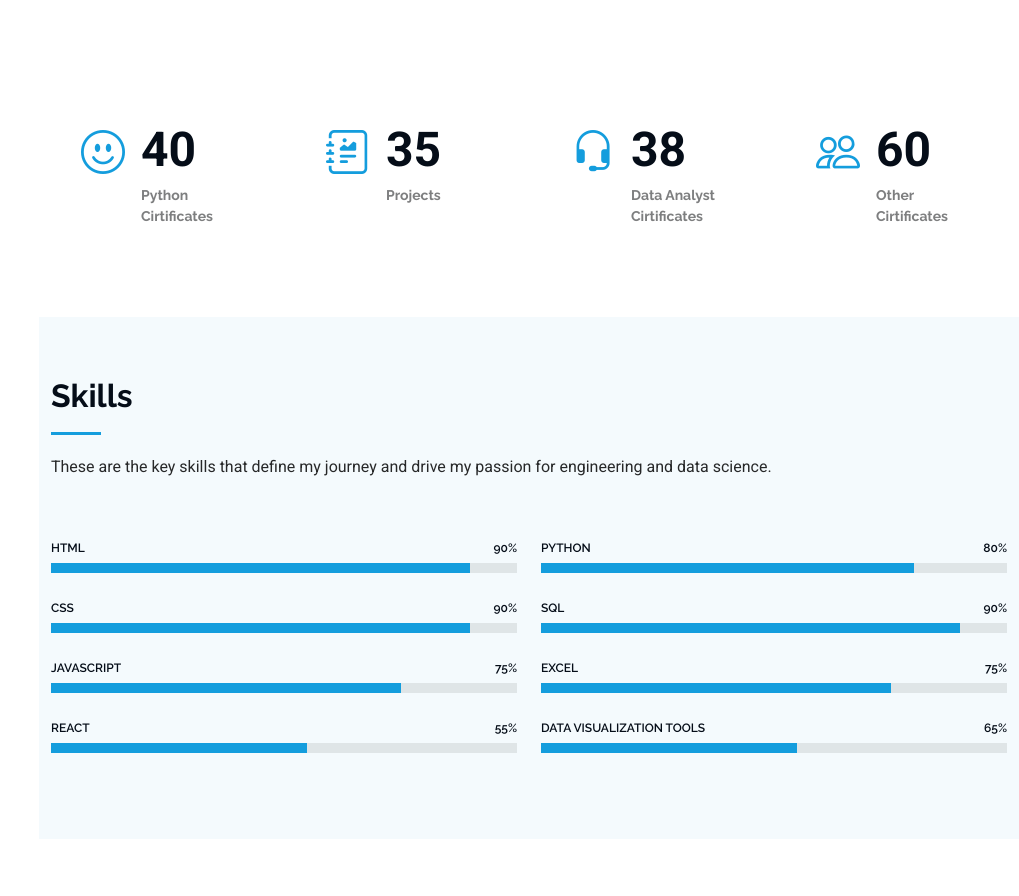
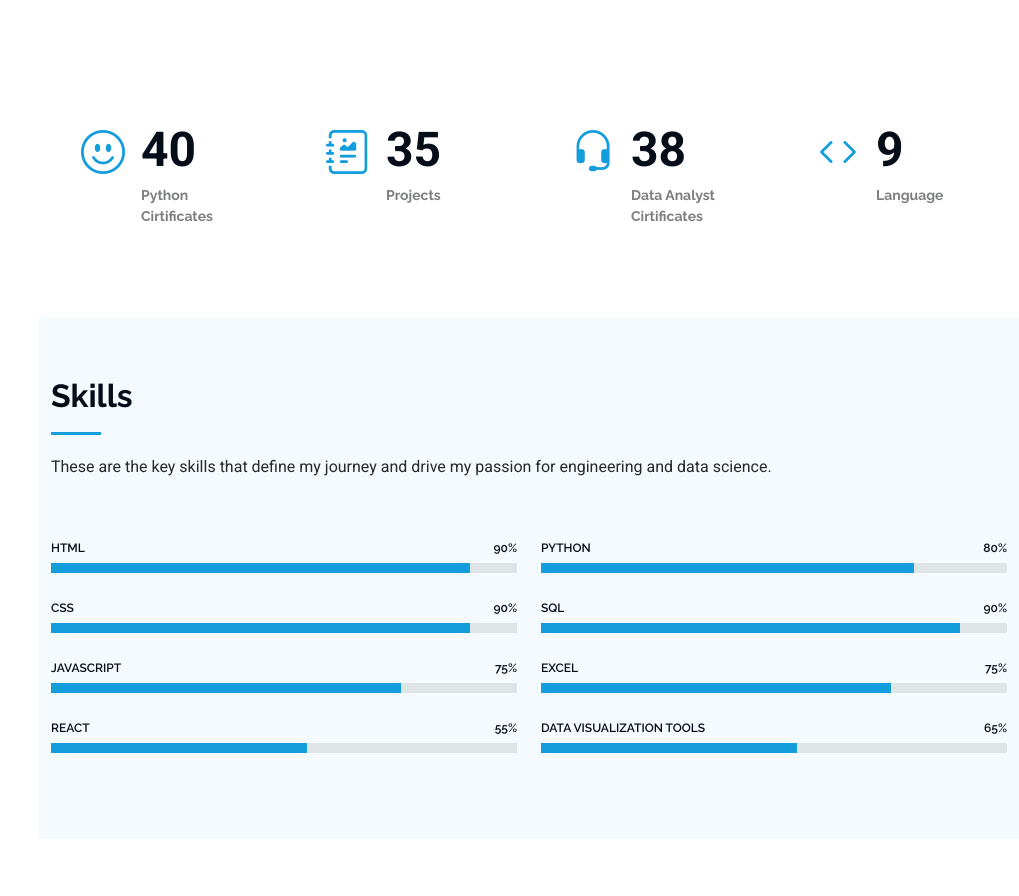
Before and after one commit to fahadazeez1/MyPortfolio, a plain HTML site: page index.html in a window 1280 px wide. Shown: the part 1480-2376 px from the top of the page, without its empty margins (261-1280 px from the left). Drawn offline with Linux system fonts and the light colour scheme.

Commit message:
skill section updatd with lan

```diff
--- a/index.html
+++ b/index.html
@@ -166,9 +166,9 @@
 
           <div class="col-lg-3 col-md-6">
             <div class="stats-item">
-              <i class="bi bi-people"></i>
-              <span data-purecounter-start="0" data-purecounter-end="60" data-purecounter-duration="1" class="purecounter"></span>
-              <p><strong>Other Cirtificates</strong> <span></span></p>
+              <i class="bi bi-code"></i>
+              <span data-purecounter-start="0" data-purecounter-end="9" data-purecounter-duration="1" class="purecounter"></span>
+              <p><strong>Language</strong> <span></span></p>
             </div>
           </div><!-- End Stats Item -->
 
```
